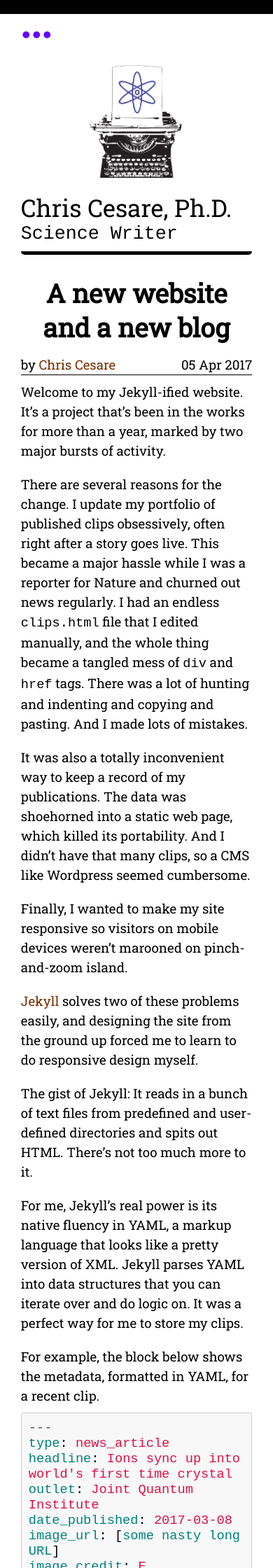
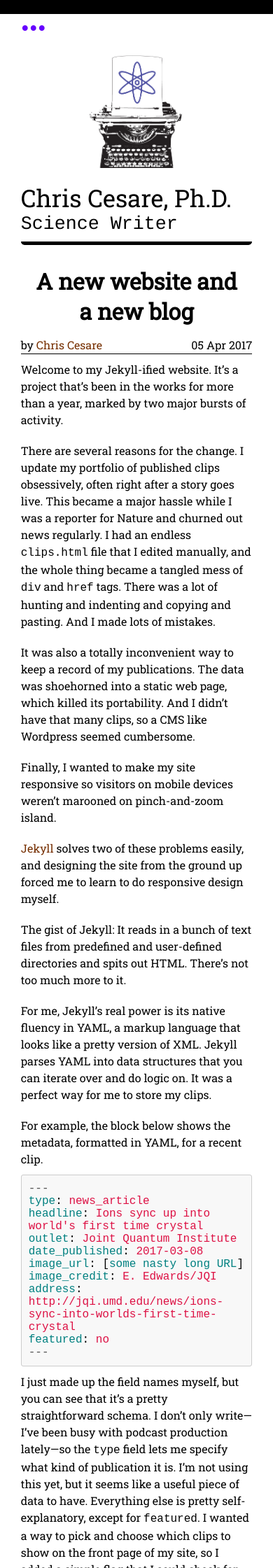
Before and after one commit to ccesare/ccesare.github.io, a Jekyll site: the page built from _posts/2017-04-05-New-website-launch.md, in a window 390 px wide. Shown: the top 2240 px of the page at 70% size. Built offline with Jekyll 4.4.1, drawn with Linux system fonts in a browser that asks for light colours.

Commit message:
Making fonts smaller on mobile.

```diff
--- a/_sass/content.sass
+++ b/_sass/content.sass
@@ -8,7 +8,7 @@
   padding: 20px
 
 main
-  font-size: 14pt
+  font-size: 12pt
   margin-top: 10px
   font-family: "Roboto Slab", "Times New Roman", serif
   padding-bottom: 10px
--- a/css/jekyll-github.css
+++ b/css/jekyll-github.css
@@ -4,7 +4,7 @@
  */
 
 .highlight pre, pre, .highlight .hll { background-color: #f8f8f8; border: 1px solid #ccc; padding: 10px; border-radius: 3px; }
-.highlight pre, pre { white-space: pre-wrap; @media only screen and (max-width: $break-small) {font-size: 12pt; }}
+.highlight pre, pre { white-space: pre-wrap; }
 .highlight .c { color: #999988; font-style: italic; }
 .highlight .err { color: #a61717; background-color: #e3d2d2; }
 .highlight .k { font-weight: bold; }
--- a/css/main.sass
+++ b/css/main.sass
@@ -49,7 +49,7 @@ a:hover
   text-decoration: underline
 
 body
-  font-size: 62.5%
+  font-size: 50%
   width: 95%
   margin: 0 auto
   min-width: 300px
```
